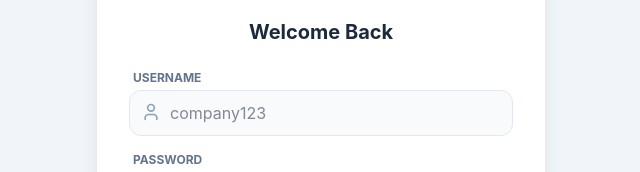
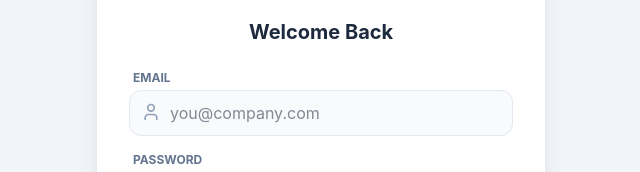
Before and after one commit to spservicesgroupinc-blip/finalapppy, a React (Vite) app: page / in a window 1280 px wide. Shown: the part 372-544 px from the top of the page, without its empty margins (319-959 px from the left). Built offline with nearby package versions, Linux system fonts and the light colour scheme; no server answers.

Commit message:
feat: update LoginPage to use email instead of username and add display name field

```diff
--- a/components/LoginPage.tsx
+++ b/components/LoginPage.tsx
@@ -1,8 +1,9 @@
 
-import React, { useState, useEffect } from 'react';
-import { User, Lock, Building2, ArrowRight, Loader2, AlertCircle, HardHat, KeyRound, Download } from 'lucide-react';
+import React, { useState } from 'react';
+import { User, Lock, Building2, ArrowRight, Loader2, AlertCircle, KeyRound, Download } from 'lucide-react';
 import { UserSession } from '../types';
-import { loginUser, signupUser, loginCrew } from '../services/api';
+import { signIn, signUp } from '../services/auth';
+import { loginCrew } from '../services/api';
 
 interface LoginPageProps {
   onLoginSuccess: (session: UserSession) => void;
@@ -17,9 +18,10 @@ const LoginPage: React.FC<LoginPageProps> = ({ onLoginSuccess, installPrompt, on
   const [error, setError] = useState<string | null>(null);
 
   const [formData, setFormData] = useState({
-    username: '',
+    email: '',
     password: '',
     companyName: '',
+    displayName: '',
     crewPin: ''
   });
 
@@ -30,7 +32,7 @@ const LoginPage: React.FC<LoginPageProps> = ({ onLoginSuccess, installPrompt, on
 
     try {
       if (activeTab === 'crew') {
-        const session = await loginCrew(formData.username, formData.crewPin);
+        const session = await loginCrew(formData.email, formData.crewPin);
         if (session) {
             onLoginSuccess(session);
         } else {
@@ -39,18 +41,34 @@ const LoginPage: React.FC<LoginPageProps> = ({ onLoginSuccess, installPrompt, on
       } else {
         // Admin Login/Signup
         if (!isSignup) {
-            const session = await loginUser(formData.username, formData.password);
-            if (session) onLoginSuccess(session);
-            else setError("Invalid credentials.");
+            const authSession = await signIn(formData.email, formData.password);
+            if (authSession) {
+                onLoginSuccess({
+                    username: authSession.email,
+                    companyName: authSession.companyName,
+                    spreadsheetId: authSession.companyId,
+                    role: authSession.role,
+                });
             } else {
-            if (!formData.companyName) {
-                setError("Company Name is required.");
+                setError("Invalid credentials.");
+            }
+        } else {
+            if (!formData.companyName || !formData.displayName) {
+                setError("Company Name and Display Name are required.");
                 setIsLoading(false);
                 return;
             }
-            const session = await signupUser(formData.username, formData.password, formData.companyName);
-            if (session) onLoginSuccess(session);
-            else setError("Username taken or failed.");
+            const authSession = await signUp(formData.email, formData.password, formData.companyName, formData.displayName);
+            if (authSession) {
+                onLoginSuccess({
+                    username: authSession.email,
+                    companyName: authSession.companyName,
+                    spreadsheetId: authSession.companyId,
+                    role: authSession.role,
+                });
+            } else {
+                setError("Signup failed.");
+            }
         }
       }
     } catch (err: any) {
@@ -124,6 +142,7 @@ const LoginPage: React.FC<LoginPageProps> = ({ onLoginSuccess, installPrompt, on
           <form onSubmit={handleSubmit} className="space-y-4">
 
             {activeTab === 'admin' && isSignup && (
+              <>
                 <div>
                   <label className="block text-xs font-bold text-slate-500 uppercase mb-1 ml-1">Company Name</label>
                   <div className="relative">
@@ -138,19 +157,35 @@ const LoginPage: React.FC<LoginPageProps> = ({ onLoginSuccess, installPrompt, on
                     />
                   </div>
                 </div>
-            )}
 
                 <div>
-              <label className="block text-xs font-bold text-slate-500 uppercase mb-1 ml-1">{activeTab === 'crew' ? 'Company Username' : 'Username'}</label>
+                  <label className="block text-xs font-bold text-slate-500 uppercase mb-1 ml-1">Your Name</label>
                   <div className="relative">
                     <User className="absolute left-3 top-3 w-5 h-5 text-slate-400" />
                     <input
                       type="text"
                       required
                       className="w-full pl-10 pr-4 py-2.5 bg-slate-50 border border-slate-200 rounded-xl focus:ring-2 focus:ring-brand outline-none transition-all"
-                  placeholder="company123"
-                  value={formData.username}
-                  onChange={e => setFormData({...formData, username: e.target.value})}
+                      placeholder="John Doe"
+                      value={formData.displayName}
+                      onChange={e => setFormData({...formData, displayName: e.target.value})}
+                    />
+                  </div>
+                </div>
+              </>
+            )}
+
+            <div>
+              <label className="block text-xs font-bold text-slate-500 uppercase mb-1 ml-1">{activeTab === 'crew' ? 'Company Username' : 'Email'}</label>
+              <div className="relative">
+                <User className="absolute left-3 top-3 w-5 h-5 text-slate-400" />
+                <input
+                  type={activeTab === 'crew' ? 'text' : 'email'}
+                  required
+                  className="w-full pl-10 pr-4 py-2.5 bg-slate-50 border border-slate-200 rounded-xl focus:ring-2 focus:ring-brand outline-none transition-all"
+                  placeholder={activeTab === 'crew' ? 'company123' : 'you@company.com'}
+                  value={formData.email}
+                  onChange={e => setFormData({...formData, email: e.target.value})}
                 />
               </div>
             </div>
@@ -195,7 +230,7 @@ const LoginPage: React.FC<LoginPageProps> = ({ onLoginSuccess, installPrompt, on
               {isLoading ? (
                 <>
                   <Loader2 className="w-5 h-5 animate-spin" />
-                  Authenticating...
+                  {activeTab === 'crew' ? 'Accessing...' : (isSignup ? 'Creating Account...' : 'Signing In...')}
                 </>
               ) : (
                 <>
```
Lines whose indentation alone changed are shown as unchanged.
